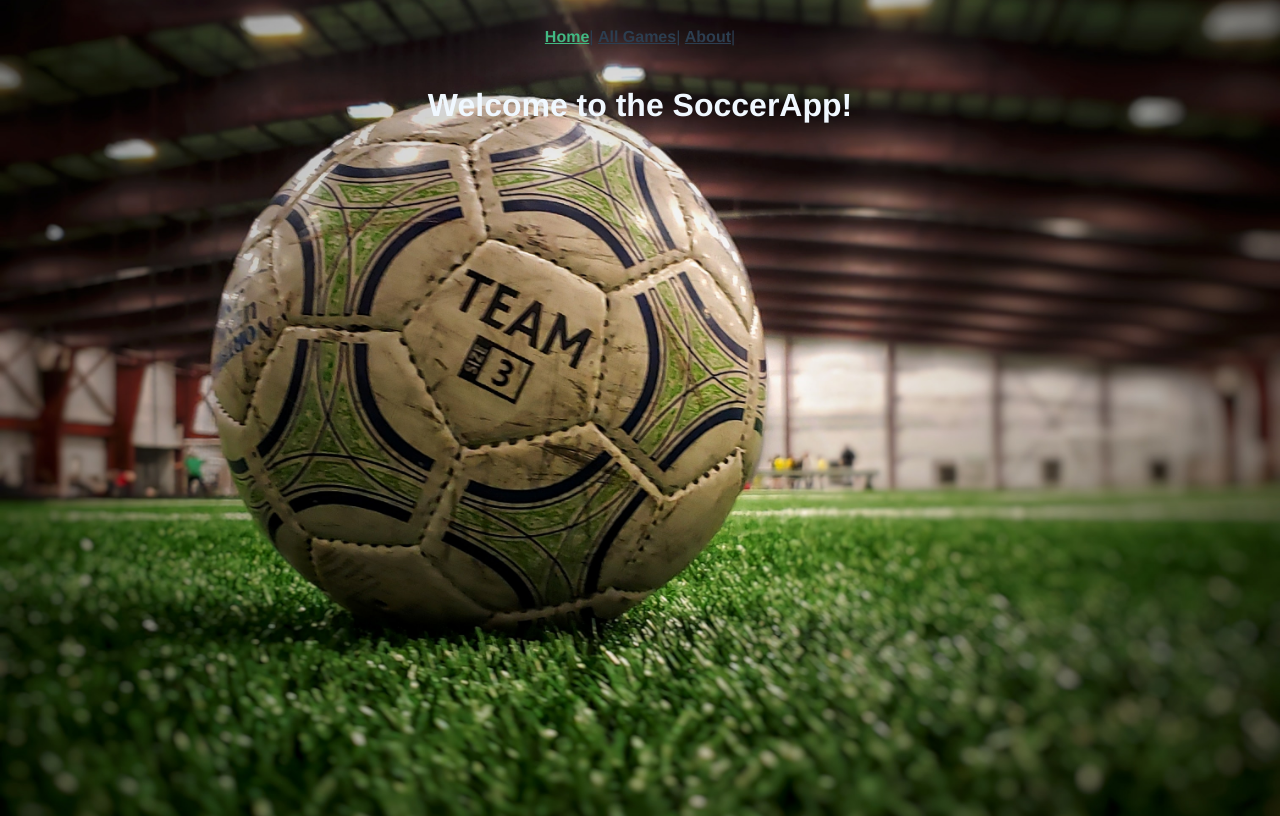
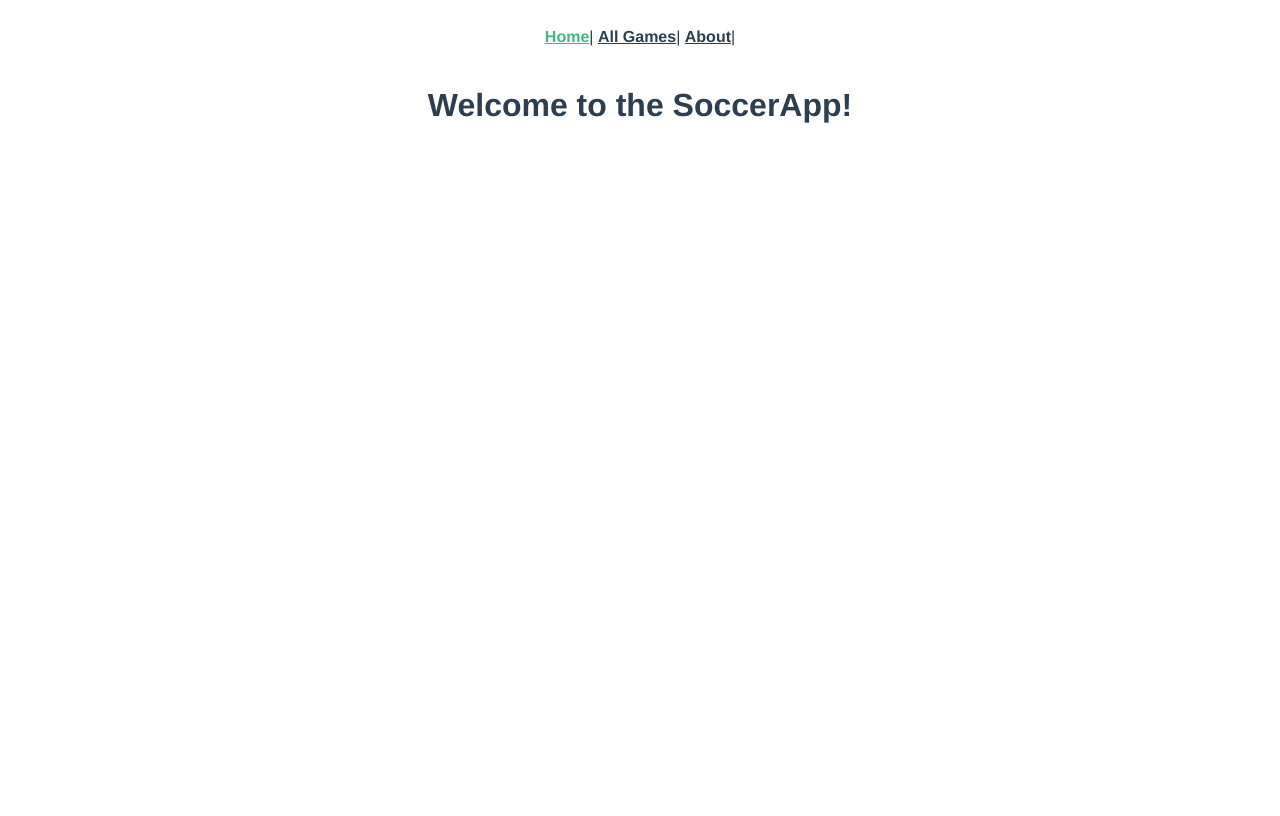
Before and after one commit to ernestomelchor/capstone_frontend_vuejs, a Vue app: page / in a window 1280 px wide. Built offline with nearby package versions, Linux system fonts and the light colour scheme; the HTML template or start-up script is replaced by a standard one.

Commit message:
revert to previous congif without added styling

```diff
--- a/src/App.vue
+++ b/src/App.vue
@@ -10,17 +10,6 @@
 </template>
 
 <style>
-body {
-  background-image: url("./views/images/soccer_ball.jpg");
-  background-size: cover;
-  background-position: center;
-  height: 100vh;
-}
-h1,
-h4,
-p {
-  color: aliceblue;
-}
 img {
   max-width: 100%;
 }
```
